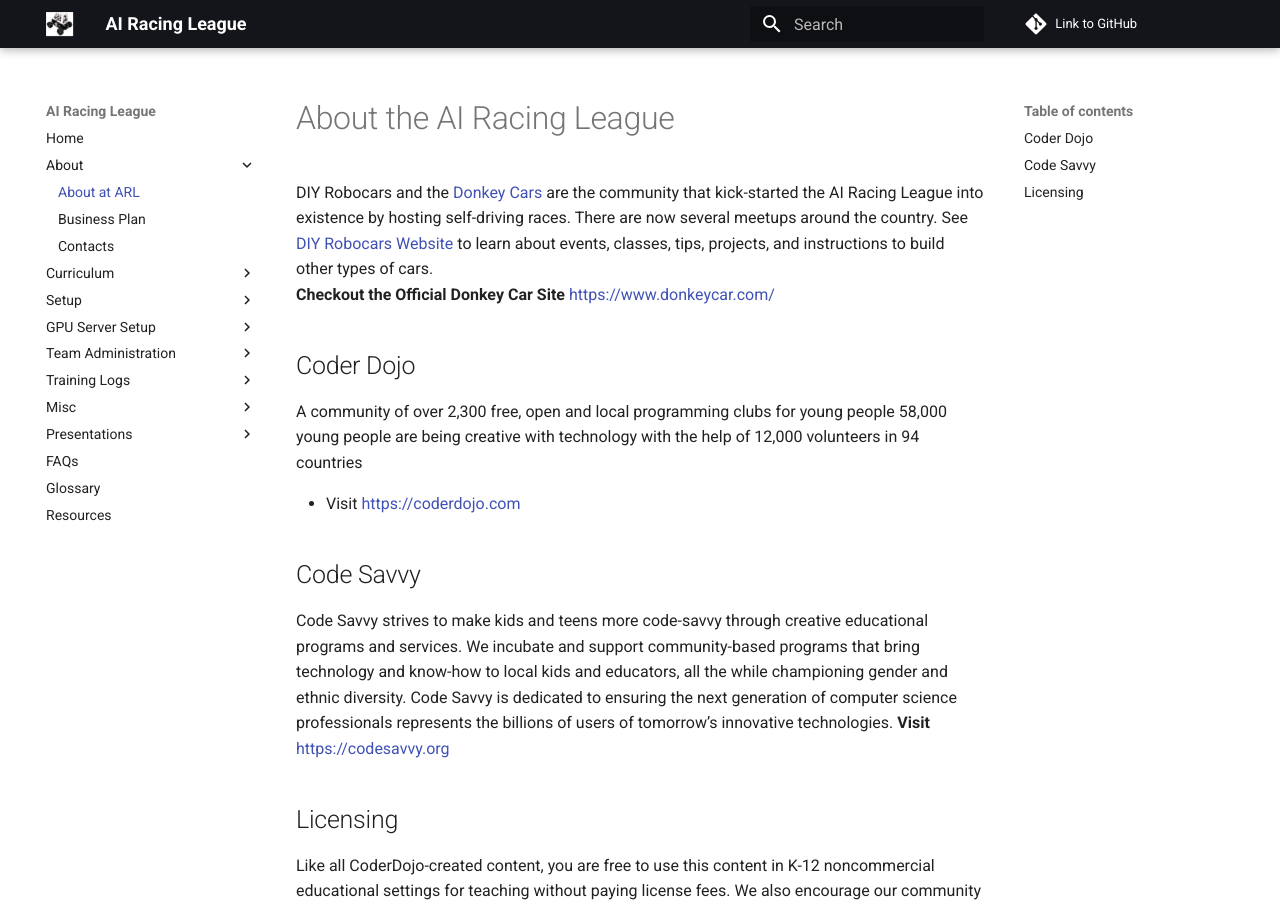
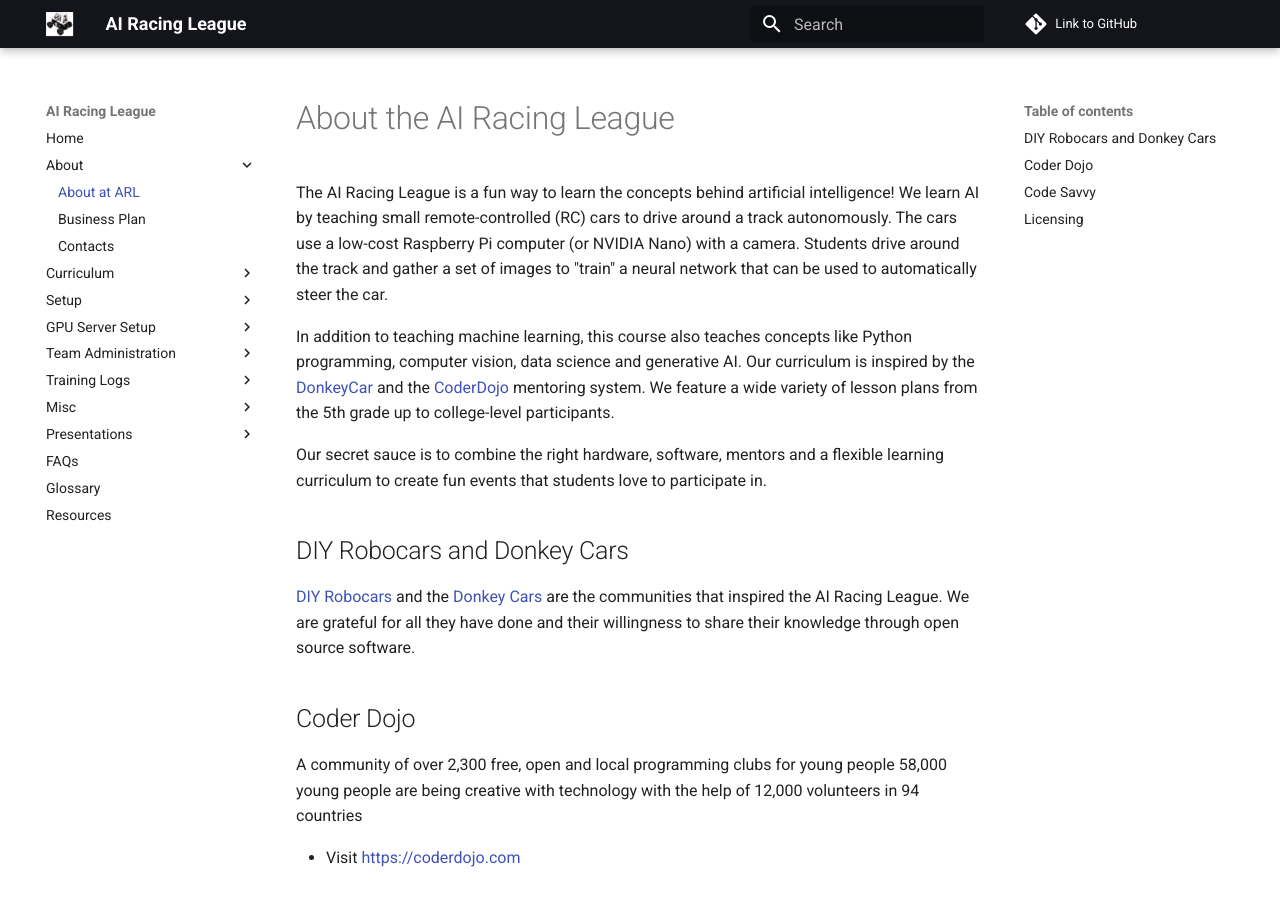
Before and after one commit to CoderDojoTC/ai-racing-league, an MkDocs documentation site: the page built from docs/about.md, in a window 1280 px wide and 900 px high. Built offline with MkDocs 1.6.1 and Material for MkDocs 9.7.7, drawn with Linux system fonts in a browser that asks for light colours; comment, search, counter and statistics services are not loaded.

Commit message:
updated content

```diff
--- a/docs/about.md
+++ b/docs/about.md
@@ -1,7 +1,14 @@
 # About the AI Racing League
 
-DIY Robocars and the [Donkey Cars](https://www.donkeycar.com/) are the community that kick-started the AI Racing League into existence by hosting self-driving races. There are now several meetups around the country. See [DIY Robocars Website](diyrobocars.com) to learn about events, classes, tips, projects, and instructions to build other types of cars.</br>
-**Checkout the Official Donkey Car Site** [https://www.donkeycar.com/](https://www.donkeycar.com/)
+The AI Racing League is a fun way to learn the concepts behind artificial intelligence!  We learn AI by teaching small remote-controlled (RC) cars to drive around a track autonomously.  The cars use a low-cost Raspberry Pi computer (or NVIDIA Nano) with a camera.  Students drive around the track and gather a set of images to "train" a neural network that can be used to automatically steer the car.
+
+In addition to teaching machine learning, this course also teaches concepts like Python programming, computer vision, data science and generative AI. Our curriculum is inspired by the [DonkeyCar](glossary#donkey-car) and the [CoderDojo](glossary#coder-dojo) mentoring system.  We feature a wide variety of lesson plans from the 5th grade up to college-level participants.
+
+Our secret sauce is to combine the right hardware, software, mentors and a flexible learning curriculum to create fun events that students love to participate in.
+
+## DIY Robocars and Donkey Cars
+
+[DIY Robocars](http://diyrobocars.com) and the [Donkey Cars](https://www.donkeycar.com/) are the communities that inspired the AI Racing League.  We are grateful for all they have done and their willingness to share their knowledge through open source software.
 
 ## Coder Dojo
 
```
Also changed, not shown: docs/index.md (+1 -1 lines), site/index.html, site/search/search_index.json, site/sitemap.xml, 1 other file.
